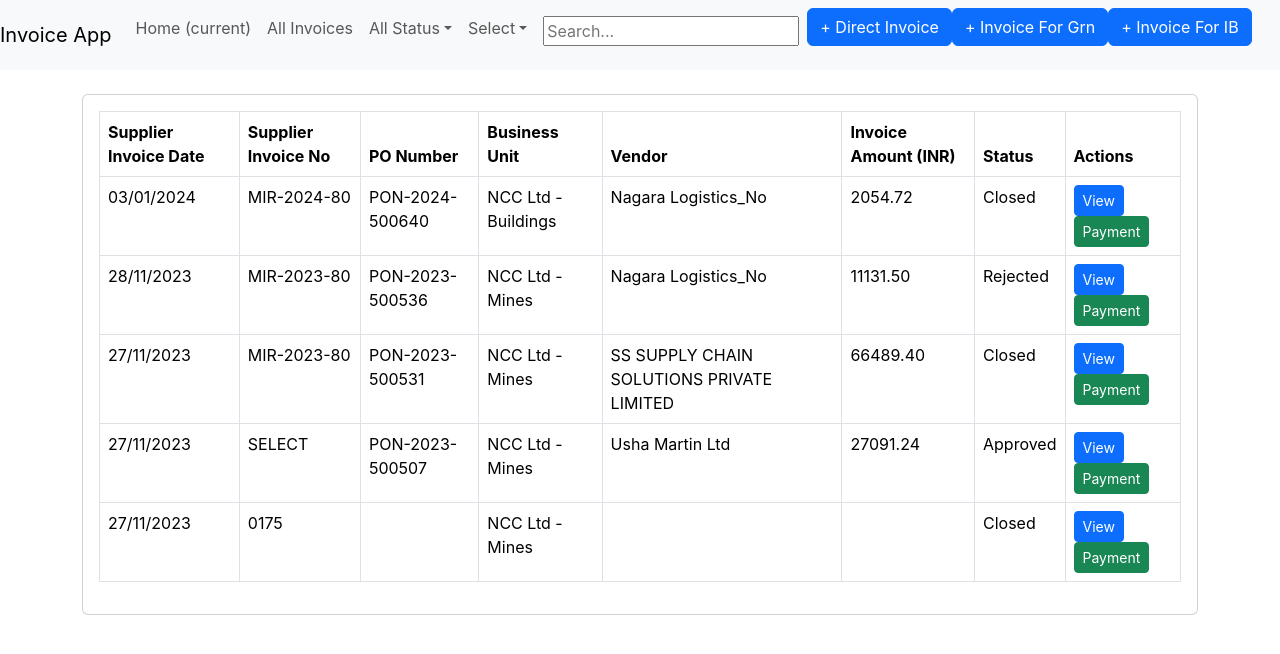
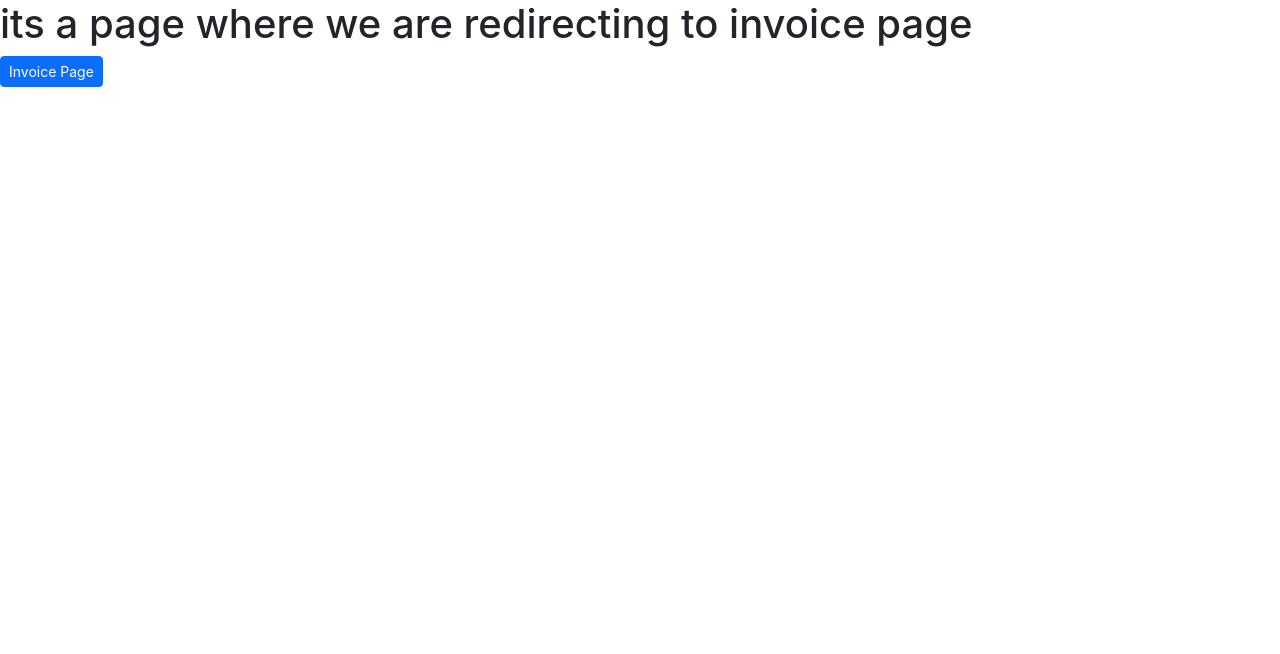
Before and after one commit to Ayushrajeffigo/Invoice-Page, a React (Create React App) app: page / in a window 1280 px wide. Shown: the top 654 px of the page. Built offline with nearby package versions, Linux system fonts and the light colour scheme.

Commit message:
Base Structure of Invoice Page

```diff
--- a/src/App.js
+++ b/src/App.js
@@ -3,12 +3,15 @@ import './App.css';
 import Invoice from './components/Invoice';
 import { BrowserRouter as Router, Route, Routes } from "react-router-dom";
 import View from './components/View';
+import FrontPage from './components/FrontPage';
 function App() {
   return (
     <>
+
      <Router>
       <Routes>
-          <Route path="/" element={<Invoice/>}></Route>
+      <Route path="/" element={<FrontPage/>}></Route>
+          <Route path="/invoice" element={<Invoice/>}></Route>
           <Route path="/View" element={<View/>}></Route>
 	    </Routes>
       </Router>
--- /dev/null
+++ b/src/components/FrontPage.js
@@ -0,0 +1,10 @@
+import React from 'react'
+import { Link } from 'react-router-dom'
+export default function FrontPage() {
+  return (
+    <div>
+        <h1>its a page where we are redirecting to invoice page</h1>
+      <button className="btn btn-primary btn-sm"><Link className="nav-link" to ="/invoice">Invoice Page</Link></button>
+    </div>
+  )
+}
--- a/src/components/Invoice.js
+++ b/src/components/Invoice.js
@@ -1,6 +1,5 @@
 import React from 'react';
 import { Link } from 'react-router-dom';
-
 const invoices = [
   {
     supplierInvoiceDate: '03/01/2024',
```
